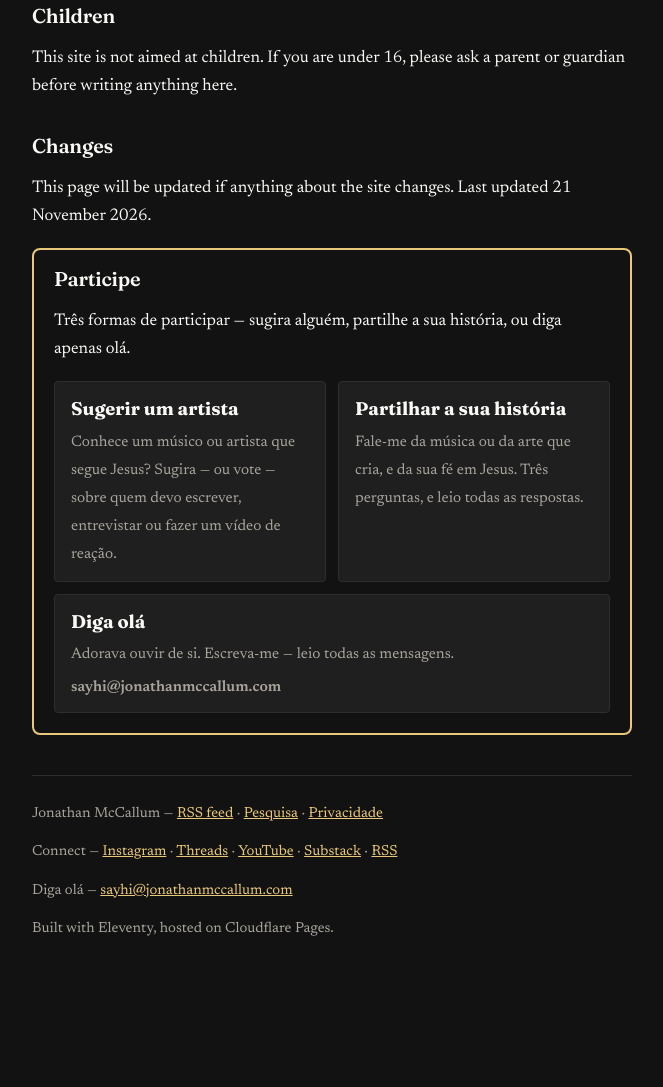
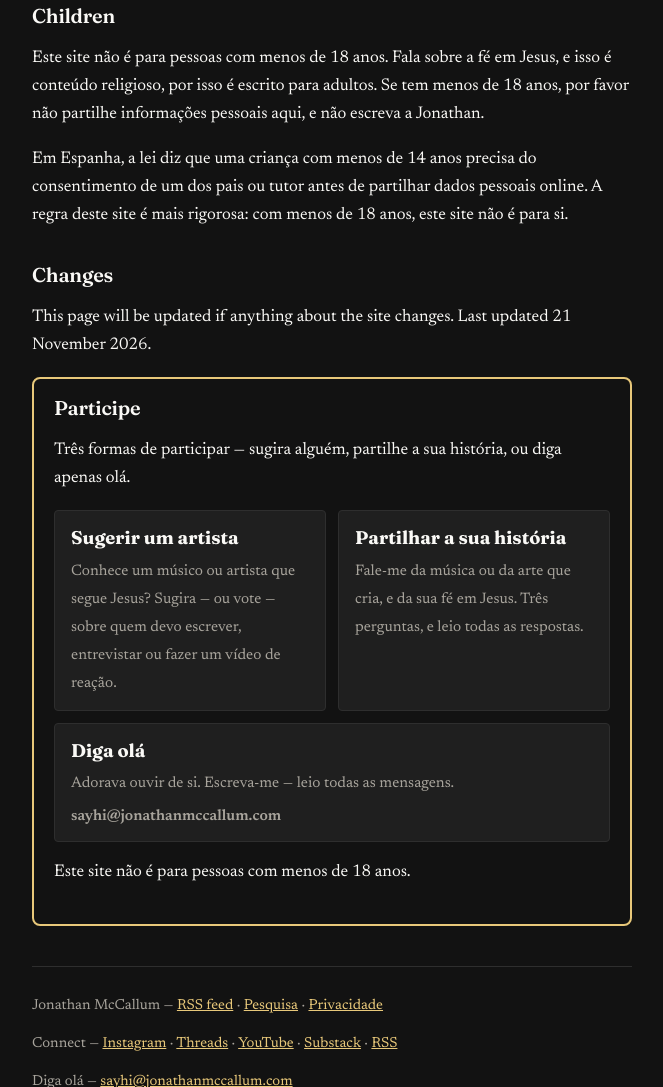
Before and after one commit to streamjonathan/jonathanmccallum-pt, an Eleventy site: page content/pages/privacy.md in a window 1280 px wide. Shown: the part 1669-2756 px from the top of the page, without its empty margins (308-971 px from the left). Before the commit the page ends 2672 px from the top, so only its background shows below. Built offline with nearby package versions, Linux system fonts and the light colour scheme; Eleventy itself is replaced by a stand-in of ours; files that its build step writes are made by us from their sources.

Commit message:
Add under-18 notice to Get involved box and Children section [pt]

```diff
--- a/_includes/get-involved.njk
+++ b/_includes/get-involved.njk
@@ -16,4 +16,5 @@
       <span class="get-involved__email" data-contact-email-text>Envie-me um e-mail</span>
     </a>
   </div>
+  <p>Este site não é para pessoas com menos de 18 anos.</p>
 </section>
--- a/content/pages/privacy.md
+++ b/content/pages/privacy.md
@@ -42,7 +42,9 @@ The legal basis for the chat is legitimate interest: running a small site that a
 
 ## Children
 
-This site is not aimed at children. If you are under 16, please ask a parent or guardian before writing anything here.
+Este site não é para pessoas com menos de 18 anos. Fala sobre a fé em Jesus, e isso é conteúdo religioso, por isso é escrito para adultos. Se tem menos de 18 anos, por favor não partilhe informações pessoais aqui, e não escreva a Jonathan.
+
+Em Espanha, a lei diz que uma criança com menos de 14 anos precisa do consentimento de um dos pais ou tutor antes de partilhar dados pessoais online. A regra deste site é mais rigorosa: com menos de 18 anos, este site não é para si.
 
 ## Changes
 
```
